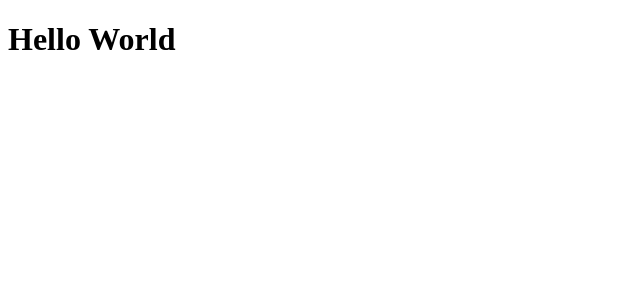
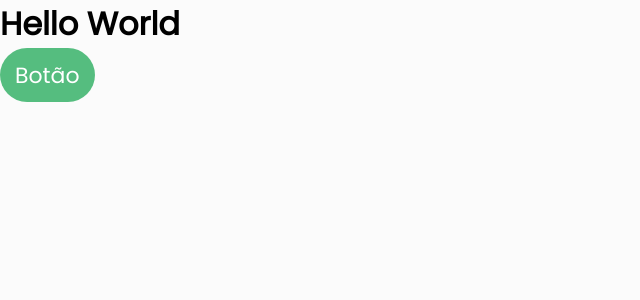
Before and after one commit to WillianM19/projeto-integrador-1, a Django app: page / in a window 1280 px wide. Shown: the top 300 px of the page, without its empty margins (0-640 px from the left). Run offline with Django 4.2, Linux system fonts and the light colour scheme.

Commit message:
Finalizando componente de botão

```diff
--- /dev/null
+++ b/jornal_web/static/css/components/atoms/buttonTag.css
@@ -0,0 +1,16 @@
+.buttonTag {
+    background-color: var(--colorMainV1);
+    border: none;
+    height: 54px;
+    width: max-content;
+
+    color: var(--colorFontV1);
+    font-size: 22px;
+    padding: 0 15px;
+    border-radius: 42px;
+    cursor: pointer;
+    transition: 200ms;
+}
+.buttonTag:hover {
+    filter: opacity(0.8);
+}
--- /dev/null
+++ b/jornal_web/static/css/components/imports.css
@@ -0,0 +1,6 @@
+/* Atoms */
+@import url(atoms/buttonTag.css);
+
+/* Molecules */
+
+/* Organisms */
--- a/jornal_web/static/css/index.css
+++ b/jornal_web/static/css/index.css
@@ -0,0 +1,31 @@
+/* Components Styles import*/
+@import url(components/imports.css);
+
+/* Global */
+* {
+  padding: 0;
+  margin: 0;
+  box-sizing: border-box;
+  font-family: PoppinsRegular;
+}
+
+body {
+  background-color: var(--colorBackground);
+}
+
+/* fonts */
+
+@font-face {
+    font-family: PoppinsBold;
+    src: url(../fonts/Poppins-Bold.ttf);
+  }
+
+@font-face {
+  font-family: PoppinsRegular;
+  src: url(../fonts/Poppins-Regular.ttf);
+}
+
+@font-face {
+  font-family: PoppinsLight;
+  src: url(../fonts/Poppins-Light.ttf);
+}
--- /dev/null
+++ b/jornal_web/templates/components/atoms/buttonTag.html
@@ -0,0 +1 @@
+<button class='buttonTag'>{{content}}</button>
--- a/jornal_web/templates/pages/index.html
+++ b/jornal_web/templates/pages/index.html
@@ -1,11 +1,16 @@
+{% load static %}
+
 <!DOCTYPE html>
 <html lang="pt-br">
 <head>
     <meta charset="UTF-8">
     <meta name="viewport" content="width=device-width, initial-scale=1.0">
-    <title>Document</title>
+    <title>IFNEWS</title>
+    <link rel="stylesheet" type="text/css" href='{% static "css/themes/themeLight.css" %}'>
+    <link rel="stylesheet" type="text/css" href='{% static "css/index.css" %}'>
 </head>
 <body>
     <h1>Hello World</h1>
+    {% include '../components/atoms/buttonTag.html' with content='Botão' %}
 </body>
 </html>
--- a/projeto_integrador_1/settings.py
+++ b/projeto_integrador_1/settings.py
@@ -10,6 +10,7 @@ For the full list of settings and their values, see
 https://docs.djangoproject.com/en/4.2/ref/settings/
 """
 
+import os
 from pathlib import Path
 
 # Build paths inside the project like this: BASE_DIR / 'subdir'.
@@ -118,6 +119,10 @@ USE_TZ = True
 
 STATIC_URL = 'static/'
 
+STATICFILES_DIRS = [
+    os.path.join(BASE_DIR, 'static')
+]
+
 # Default primary key field type
 # https://docs.djangoproject.com/en/4.2/ref/settings/#default-auto-field
 
```
Also changed, not shown: jornal_web/static/fonts/Poppins-Bold.ttf (added), jornal_web/static/fonts/Poppins-Light.ttf (added), jornal_web/static/fonts/Poppins-Regular.ttf (added), 1 other file.
